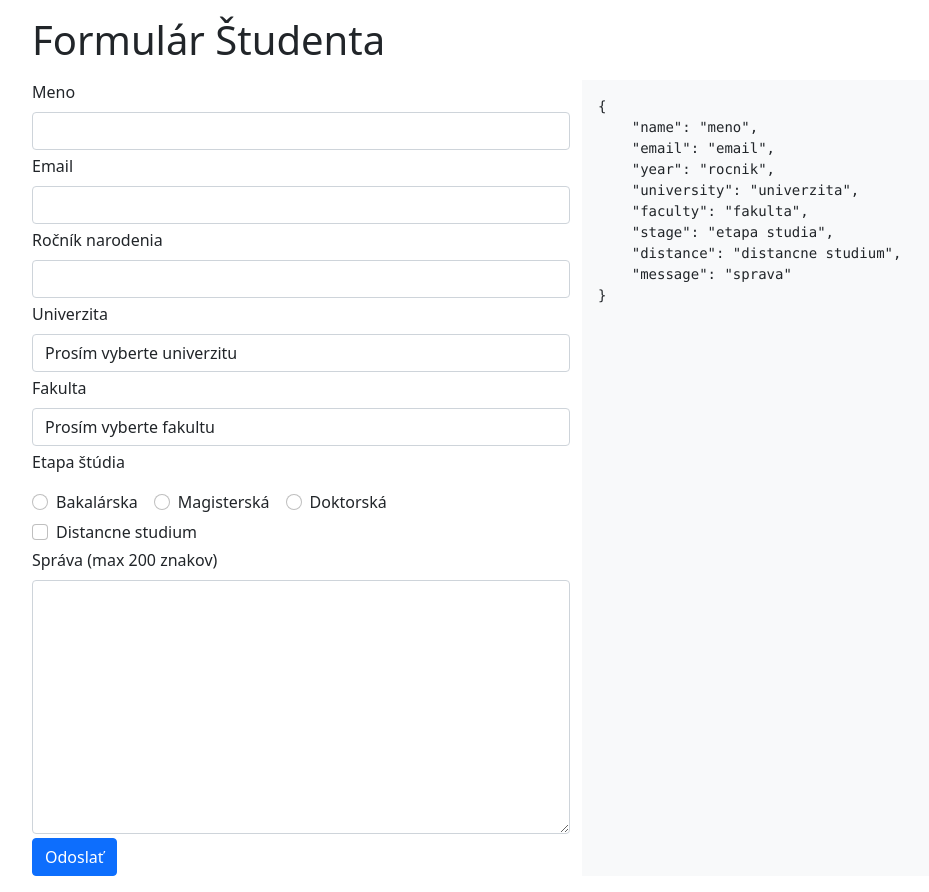
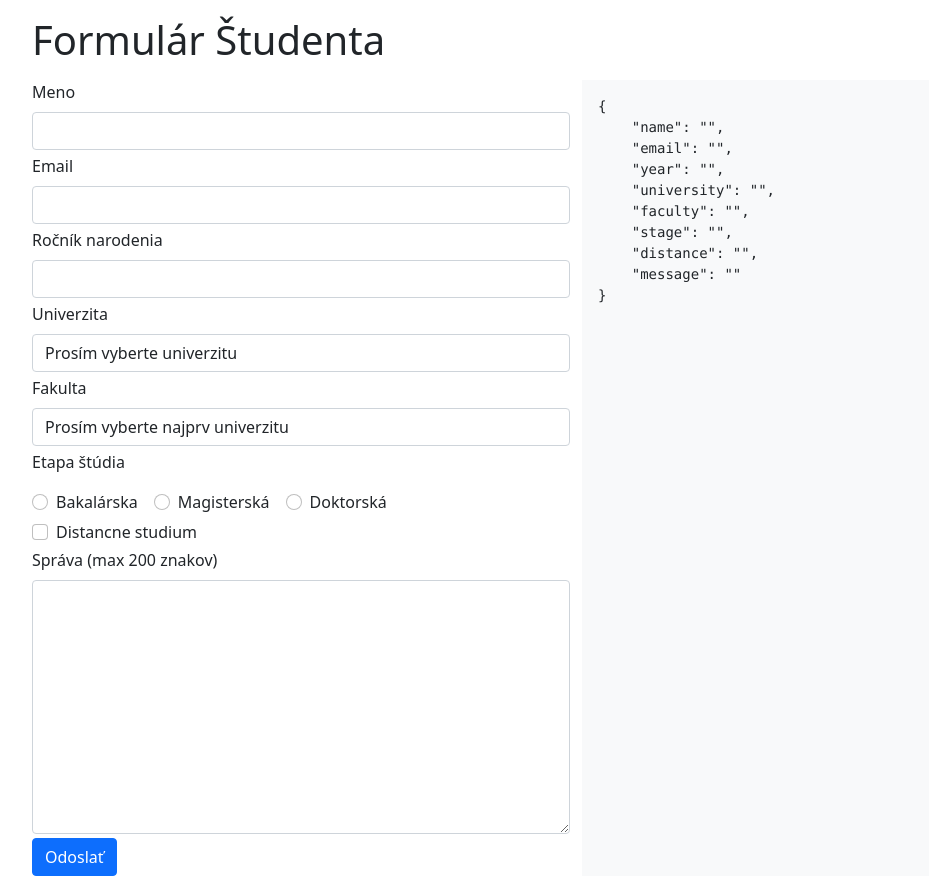
Before and after one commit to slavokozar/react-pre-zaciatocnikov-form-student, a React (Create React App) app: page / in a window 1280 px wide. Shown: the whole page, without its empty margins (54-983 px from the left). Built offline with nearby package versions, Linux system fonts and the light colour scheme.

Commit message:
solution

```diff
--- a/src/App.js
+++ b/src/App.js
@@ -1,3 +1,5 @@
+import {useState} from 'react';
+
 const faculties = {
     "UK": [
         <option value="Katolická teologická fakulta">Katolická teologická fakulta</option>,
@@ -30,7 +32,8 @@ const faculties = {
         <option value="Fakulta stavební (FSv)">Fakulta stavební (FSv)</option>,
         <option value="Fakulta strojní (FS)">Fakulta strojní (FS)</option>,
         <option value="Fakulta elektrotechnická (FEL)">Fakulta elektrotechnická (FEL)</option>,
-        <option value="Fakulta jaderná a fyzikálně inženýrská (FJFI)">Fakulta jaderná a fyzikálně inženýrská (FJFI)</option>,
+        <option value="Fakulta jaderná a fyzikálně inženýrská (FJFI)">Fakulta jaderná a fyzikálně inženýrská
+            (FJFI)</option>,
         <option value="Fakulta architektury (FA)">Fakulta architektury (FA)</option>,
         <option value="Fakulta dopravní (FD)">Fakulta dopravní (FD)</option>,
         <option value="Fakulta biomedicínského inženýrství (FBMI)">Fakulta biomedicínského inženýrství (FBMI)</option>,
@@ -38,7 +41,8 @@ const faculties = {
     ],
     "ČZU": [
         <option value="Provozně ekonomická fakulta">Provozně ekonomická fakulta</option>,
-        <option value="Fakulta agrobiologie, potravinových a přírodních zdrojů">Fakulta agrobiologie, potravinových a přírodních zdrojů</option>,
+        <option value="Fakulta agrobiologie, potravinových a přírodních zdrojů">Fakulta agrobiologie, potravinových a
+            přírodních zdrojů</option>,
         <option value="Technická fakulta">Technická fakulta</option>,
         <option value="Fakulta životního prostředí">Fakulta životního prostředí</option>,
         <option value="Fakulta lesnická a dřevařská">Fakulta lesnická a dřevařská</option>,
@@ -48,6 +52,16 @@ const faculties = {
 }
 
 function App() {
+
+    const [name, setName] = useState('');
+    const [email, setEmail] = useState('');
+    const [year, setYear] = useState('');
+    const [university, setUniversity] = useState('');
+    const [faculty, setFaculty] = useState('');
+    const [stage, setStage] = useState('');
+    const [distance, setDistance] = useState('');
+    const [message, setMessage] = useState('');
+
     return (
         <div className="container p-3">
             <h1 className="mb-3">Formulár Študenta</h1>
@@ -55,70 +69,104 @@ function App() {
                 <div className="col">
                     <div className="mb-1">
                         <label className="form-label" htmlFor="name">Meno</label>
-                        <input className="form-control" type="text" name="name" id="name"/>
+                        <input className="form-control" type="text" name="name" id="name" value={name}
+                               onChange={(e) => setName(e.target.value)}/>
                     </div>
                     <div className="mb-1">
                         <label className="form-label" htmlFor="email">Email</label>
-                        <input className="form-control" type="email" name="email" id="email"/>
+                        <input className="form-control" type="email" name="email" id="email" value={email}
+                               onChange={(e) => setEmail(e.target.value)}/>
                     </div>
                     <div className="mb-1">
                         <label className="form-label" htmlFor="year">Ročník narodenia</label>
-                        <input className="form-control" type="number" name="year" id="year"/>
+                        <input className="form-control" type="number" name="year" id="year" value={year}
+                               onChange={(e) => setYear(e.target.value)}/>
                     </div>
                     <div className="mb-1">
                         <label className="form-label" htmlFor="school">Univerzita</label>
-                        <select className="form-control">
+                        <select className="form-control" value={university}
+                                onChange={(e) => setUniversity(e.target.value)}>
                             <option value="">Prosím vyberte univerzitu</option>
-                            <option value="CVUT">ČVUT</option>
+                            <option value="ČVUT">ČVUT</option>
                             <option value="UK">Univerzita Karlova</option>
-                            <option value="CZU">Česká Zemědelská Univerzita</option>
-                            <option value="VSE">Vysoká Škola Ekonomická</option>
+                            <option value="ČZU">Česká Zemědelská Univerzita</option>
+                            <option value="VŠE">Vysoká Škola Ekonomická</option>
                         </select>
                     </div>
                     <div className="mb-1">
                         <label className="form-label" htmlFor="faculty">Fakulta</label>
-                        <select className="form-control">
-                            <option value="">Prosím vyberte fakultu</option>
+                        <select className="form-control" value={faculty} onChange={(e) => setFaculty(e.target.value)}>
+                            {
+                                university === '' ? (
+                                    <option value="">Prosím vyberte najprv univerzitu</option>
+                                ) : (
+                                    <>
+                                        <option value="">Prosím vyberte fakultu</option>
+                                        {faculties[university]}
+                                    </>
+                                )
+                            }
                         </select>
                     </div>
                     <div className="mb-1">
                         <p>Etapa štúdia</p>
                         <div className="form-check form-check-inline">
-                            <input className="form-check-input" type="radio" name="stage" id="bachelor" value="bachelor"/>
+                            <input className="form-check-input" type="radio" name="stage" id="bachelor" value="bachelor"
+                                   checked={stage === 'bachelor'}
+                                   onChange={(e) => {
+                                       setStage(e.target.checked ? 'bachelor' : stage)
+                                   }}
+                            />
                             <label className="form-check-label" htmlFor="bachelor">Bakalárska</label>
                         </div>
                         <div className="form-check form-check-inline">
-                            <input className="form-check-input" type="radio" name="stage" value="master" id="master"/>
+                            <input className="form-check-input" type="radio" name="stage" value="master" id="master"
+                                   checked={stage === 'master'}
+                                   onChange={(e) => {
+                                       setStage(e.target.checked ? 'master' : stage)
+                                   }}
+                            />
                             <label className="form-check-label" htmlFor="master">Magisterská</label>
                         </div>
                         <div className="form-check form-check-inline">
-                            <input className="form-check-input" type="radio" name="stage" value="doctor" id="doctor"/>
+                            <input className="form-check-input" type="radio" name="stage" value="doctor" id="doctor"
+                                   checked={stage === 'doctor'}
+                                   onChange={(e) => {
+                                       setStage(e.target.checked ? 'doctor' : stage)
+                                   }}
+                            />
                             <label className="form-check-label" htmlFor="doctor">Doktorská</label>
                         </div>
                     </div>
                     <div className="form-check mb-1">
-                        <input className="form-check-input" type="checkbox" name="distance" id="distance"/>
+                        <input className="form-check-input" type="checkbox" name="distance" id="distance"
+                               checked={distance}
+                               onChange={(e) => {
+                                   setDistance(e.target.checked)
+                               }}
+                        />
                         <label className="form-check-label" htmlFor="distance">
                             Distancne studium
                         </label>
                     </div>
                     <div className="mb-1">
                         <label className="form-label" htmlFor="message">Správa (max 200 znakov)</label>
-                        <textarea className="form-control" name="message" id="message" cols="30" rows="10"></textarea>
+                        <textarea className="form-control" name="message" id="message" cols="30" rows="10"
+                                  value={message} onChange={(e) => setMessage(e.target.value)}></textarea>
                     </div>
                     <button className="btn btn-primary" type="submit">Odoslať</button>
                 </div>
                 <div className="col" style={{backgroundColor: '#f8f9fa', padding: '1rem'}}>
                     <div>
                         <pre>{JSON.stringify({
-                            name: "meno",
-                            email: "email",
-                            year: "rocnik",
-                            university: "univerzita",
-                            faculty: "fakulta",
-                            stage: "etapa studia",
-                            distance: "distancne studium",
-                            message: "sprava"
+                            name: name,
+                            email: email,
+                            year: year,
+                            university: university,
+                            faculty: faculty,
+                            stage: stage,
+                            distance: distance,
+                            message: message
                         }, null, 4)}</pre>
                     </div>
                 </div>
```
